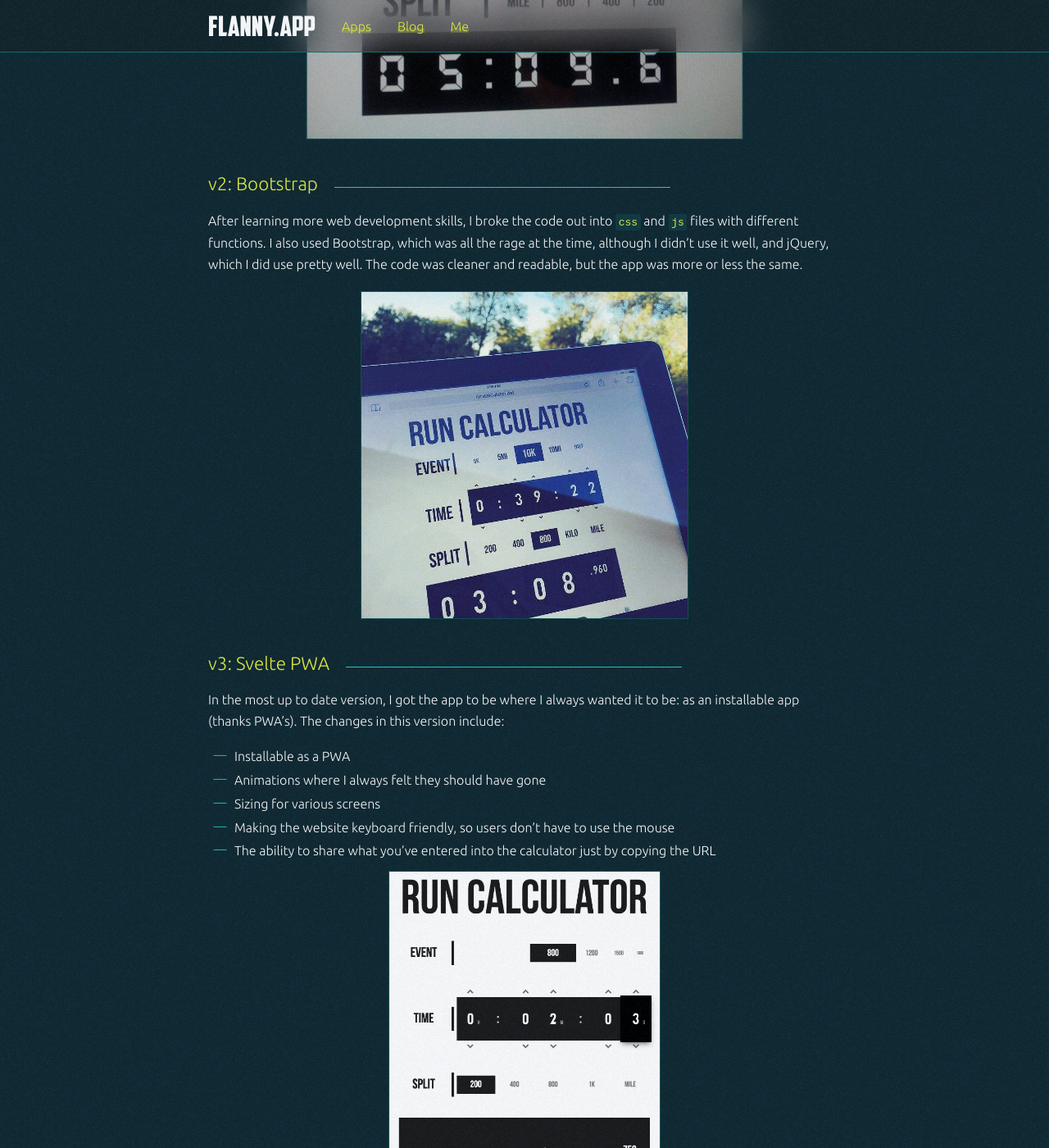
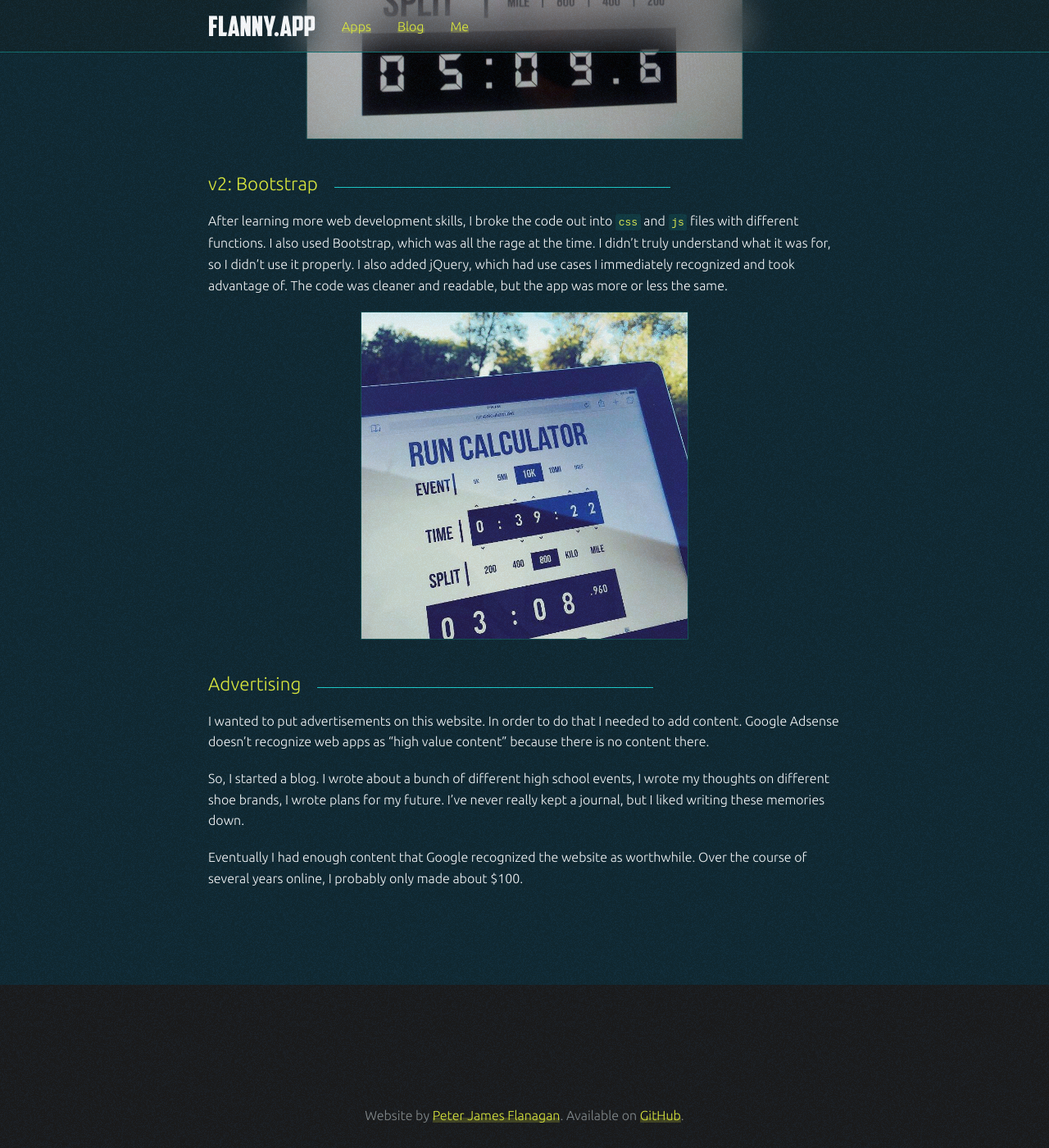
Before and after one commit to pjflanagan/pjflanagan.github.io, a Jekyll site: the page built from _posts/2012-03-05-run-calculator.md, in a window 1280 px wide and 1400 px high, scrolled down 1090 px. Shown: the whole window at 82% size. Built offline with Jekyll 4.4.1, drawn with Linux system fonts in a browser that asks for light colours; some of the changed text lies outside the part shown.

Commit message:
split run calculator, blackjack updates

```diff
--- a/_posts/2012-03-05-run-calculator.md
+++ b/_posts/2012-03-05-run-calculator.md
@@ -20,43 +20,14 @@ In the first version, I wrote all the code in DreamWeaver in one single `Index.h
 
 ## v2: Bootstrap
 
-After learning more web development skills, I broke the code out into `css` and `js` files with different functions. I also used Bootstrap, which was all the rage at the time, although I didn't use it well, and jQuery, which I did use pretty well. The code was cleaner and readable, but the app was more or less the same.
+After learning more web development skills, I broke the code out into `css` and `js` files with different functions. I also used Bootstrap, which was all the rage at the time. I didn't truly understand what it was for, so I didn't use it properly. I also added jQuery, which had use cases I immediately recognized and took advantage of. The code was cleaner and readable, but the app was more or less the same.
 
 ![Version 2](/assets/posts/2012/run-calculator/v2.jpg)
 
-## v3: Svelte PWA
+## Advertising
 
-In the most up to date version, I got the app to be where I always wanted it to be: as an installable app (thanks PWA's). The changes in this version include:
+I wanted to put advertisements on this website. In order to do that I needed to add content. Google Adsense doesn't recognize web apps as "high value content" because there is no content there.
 
-- Installable as a PWA
-- Animations where I always felt they should have gone
-- Sizing for various screens
-- Making the website keyboard friendly, so users don't have to use the mouse
-- The ability to share what you've entered into the calculator just by copying the URL
+So, I started a blog. I wrote about a bunch of different high school events, I wrote my thoughts on different shoe brands, I wrote plans for my future. I've never really kept a journal, but I liked writing these memories down.
 
-![Version 3](/assets/posts/2012/run-calculator/v3.png)
-
-### Thoughts on Svelte
-
-I experimented with a very lightweight framework called Svelte and realized that I don't prefer it, but found it interesting.
-
-#### Pros
-
-Svelte feels like a return back to early web development, before Webpack and React. I like how Svelte allows you to bind variables, a feature I miss from when I used Angular. I also like the syntax for component props.
-
-{% highlight svelte %}
-<Component {prop1} bind:value={prop2} />
-{% endhighlight %}
-
-#### Cons
-
-But the rest of `.svelte` file syntax I can't say the same for:
-
-- I don't miss adding `<style>` and `<script>` tags, and greatly prefer importing modules
-- I don't like being required to name my files as the their component name
-- I kinda like `{#if}{:else}` and `{#each}` blocks, but not as much as conditional rendering and `.map()`
-- I couldn't stand state updates with `$: variableName`, many times it didn't seem to fire and I couldn't tell why
-
-I understand what they were going for by having these files feel like simple little html pages, but the result feels very loose, like the variables are just floating around. It's very different from the sense of security that using Immutable variables in React affords.
-
-Because Svelte is new, there are not a whole lot of packages available for it, so when developing you are kinda on your own. But it's also exciting that Svelte is new. It'll be exciting to see what happens to Svelte in later versions. I did enjoy using it for this project, and might use it again for other simple projects in the future.
+Eventually I had enough content that Google recognized the website as worthwhile. Over the course of several years online, I probably only made about $100.
```
Also changed, not shown: _drafts/2019-02-03-blackjack-simulator.md (added, +11 -0 lines), _drafts/2020-11-23-digital-resume.md (+1 -1 lines), _posts/2018-02-03-blackjack-simulator.md (+12 -2 lines), _posts/2020-08-05-run-calculator-svelte.md (added, +49 -0 lines), assets/posts/2020/run-calculator/v3.png (renamed from assets/posts/2012/run-calculator/v3.png), 1 other file.
